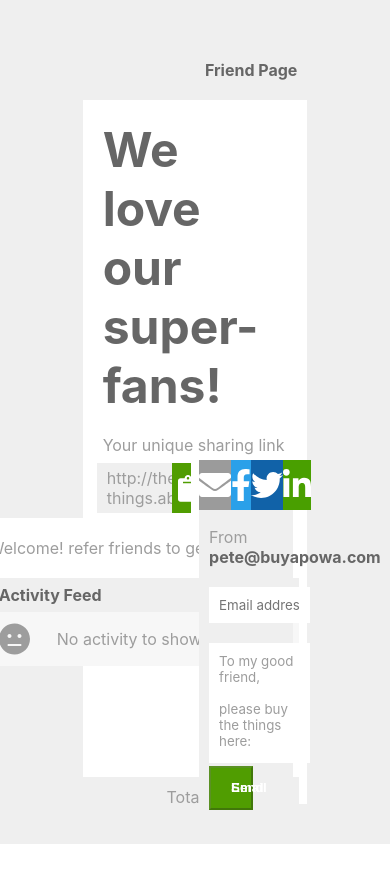
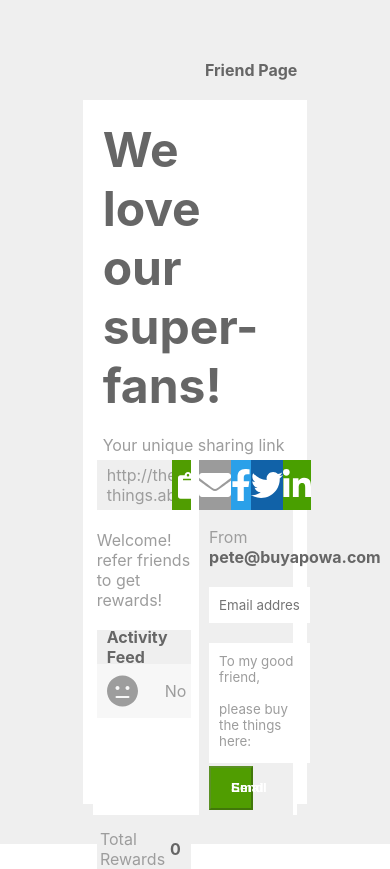
Before and after one commit to p-g1/test, a React (Create React App) app: page /share in a window 390 px wide. Before the commit the page ends 844 px from the top, so only its background shows below. Built offline with nearby package versions, Linux system fonts and the light colour scheme.

Commit message:
fixing basic responsiveness errors

```diff
--- a/src/components/activityFeed/activityFeed.styled.tsx
+++ b/src/components/activityFeed/activityFeed.styled.tsx
@@ -3,7 +3,8 @@ import styled from 'styled-components';
 export const Panel = styled.div`
   height: 165px;
   overflow-x: hidden;
-  overflow-y:scroll
+  overflow-y:scroll;
+  width: 100%;
 
   & >div:nth-child(even) {
     background: #EFEFEF;
@@ -29,4 +30,9 @@ export const WelcomeMessage = styled.div`
   align-items: center;
   background: #fff;
   padding: 20px 0px;
+  width: 100%;
 `;
+
+export const Container = styled.div`
+  width: 100%;
+`;
--- a/src/components/activityFeed/activityFeed.tsx
+++ b/src/components/activityFeed/activityFeed.tsx
@@ -1,5 +1,5 @@
 import React, { useContext, FC } from 'react';
-import { Panel, WelcomeMessage, Header } from './activityFeed.styled';
+import { Panel, WelcomeMessage, Header, Container } from './activityFeed.styled';
 import FeedItem from '../feedItem/feedItem';
 import RewardsCount from '../rewardsCount/rewardsCount';
 import staticData from '../../staticData/staticData';
@@ -13,7 +13,7 @@ const ActivityFeed: FC = () => {
     const { welcomeMessage, welcomeMessageWithReferrals, emptyActivityFeed, rewardCountHeader } = staticData;
 
     return (
-        <div>
+        <Container>
             <WelcomeMessage>
                 {totalRewards ?
                      welcomeMessageWithReferrals
@@ -32,7 +32,7 @@ const ActivityFeed: FC = () => {
                 title={rewardCountHeader}
                 count={totalRewards}
             />
-        </div>
+        </Container>
     )
 }
 
```
